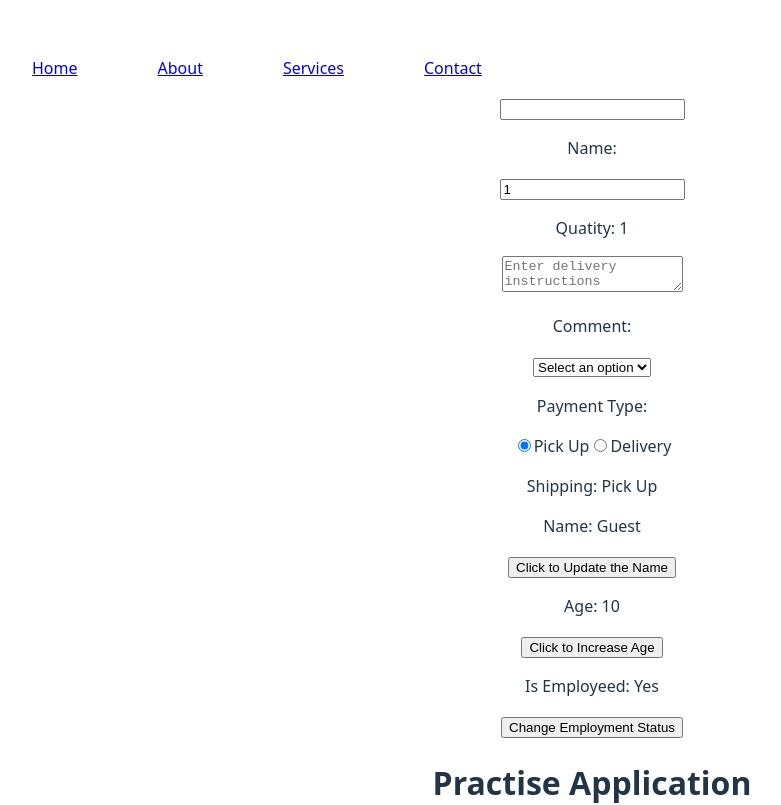
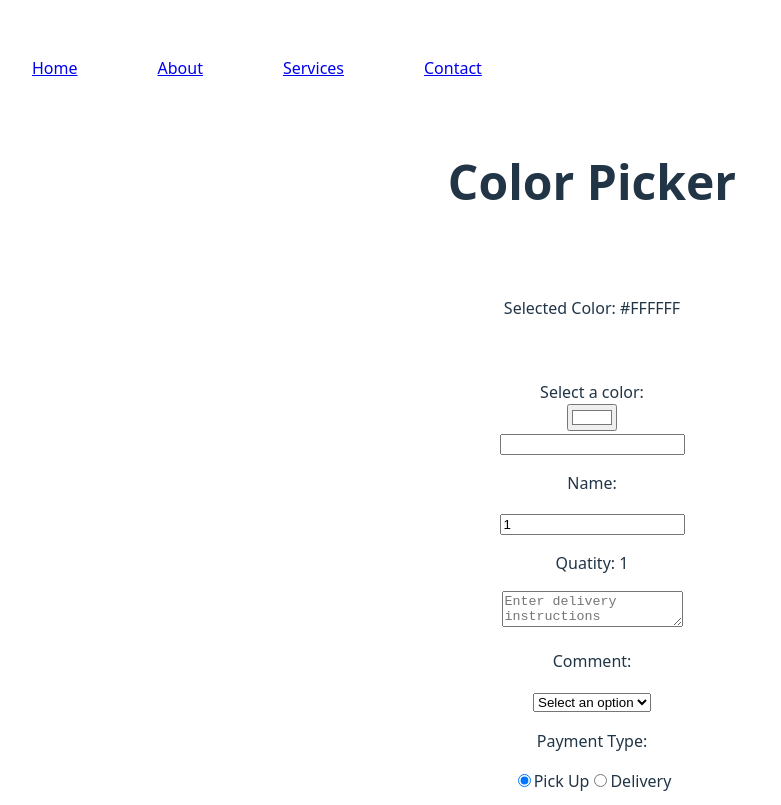
Before and after one commit to mkaya13/react-practise, a React (Vite) app: page / in a window 1280 px wide. Shown: the top 805 px of the page, without its empty margins (48-829 px from the left). Built offline with nearby package versions, Linux system fonts and the light colour scheme.

Commit message:
Color picker is finalized

```diff
--- a/src/App.jsx
+++ b/src/App.jsx
@@ -12,6 +12,7 @@
 import Button from './components/Button/Button.jsx'
 import UseStatePractise from './components/UseStatePractise/UseStatePractise.jsx'
 import OnChangeEventHandler from './components/OnchangeEventHandler/OnchangeEventHandler.jsx'
+import ColorPicker from './components/ColorPicker/ColorPicker.jsx'
 
 function App() {
   const [counter, setCounter] = useState(0);
@@ -29,6 +30,7 @@
   return (
     <>
       <Navbar />
+      <ColorPicker />
       <OnChangeEventHandler />
       <UseStatePractise />
       <CounterOperations />
--- /dev/null
+++ b/src/components/ColorPicker/ColorPicker.jsx
@@ -0,0 +1,27 @@
+import React, {useState} from "react";
+import "./colorpicker.css";
+
+export default function ColorPicker () {
+
+    const [color, setColor] = useState("#FFFFFF");
+
+    const handColorChange = (event) => {
+        setColor(event.target.value)
+    }
+
+
+
+
+    return (
+        <div className="color-picker-container">
+            <h1>Color Picker</h1>
+            <div className="color-display" style={{backgroundColor: color}}>
+                <p>Selected Color: {color}</p>
+            </div>
+            <label>Select a color:</label>
+            <input type ="color" value={color} onChange={handColorChange}/>
+
+        </div>
+    )
+
+}
--- /dev/null
+++ b/src/components/ColorPicker/colorpicker.css
@@ -0,0 +1,22 @@
+.color-picker-container {
+    display: flex;
+    flex-direction: column;
+    align-items: center;
+}
+
+h1 {
+    margin: 50px;
+    font-size: 3rem;
+}
+
+.color-display {
+    width: 100%;
+    height: 5rem;
+    display: flex;
+    justify-content: center;
+    align-items:center;
+    border: 5px solid hsl(0, 0% 80%);
+    border-radius: 2rem;
+    margin-bottom: 2rem;
+    transition: 0.25s ease;
+}
```
